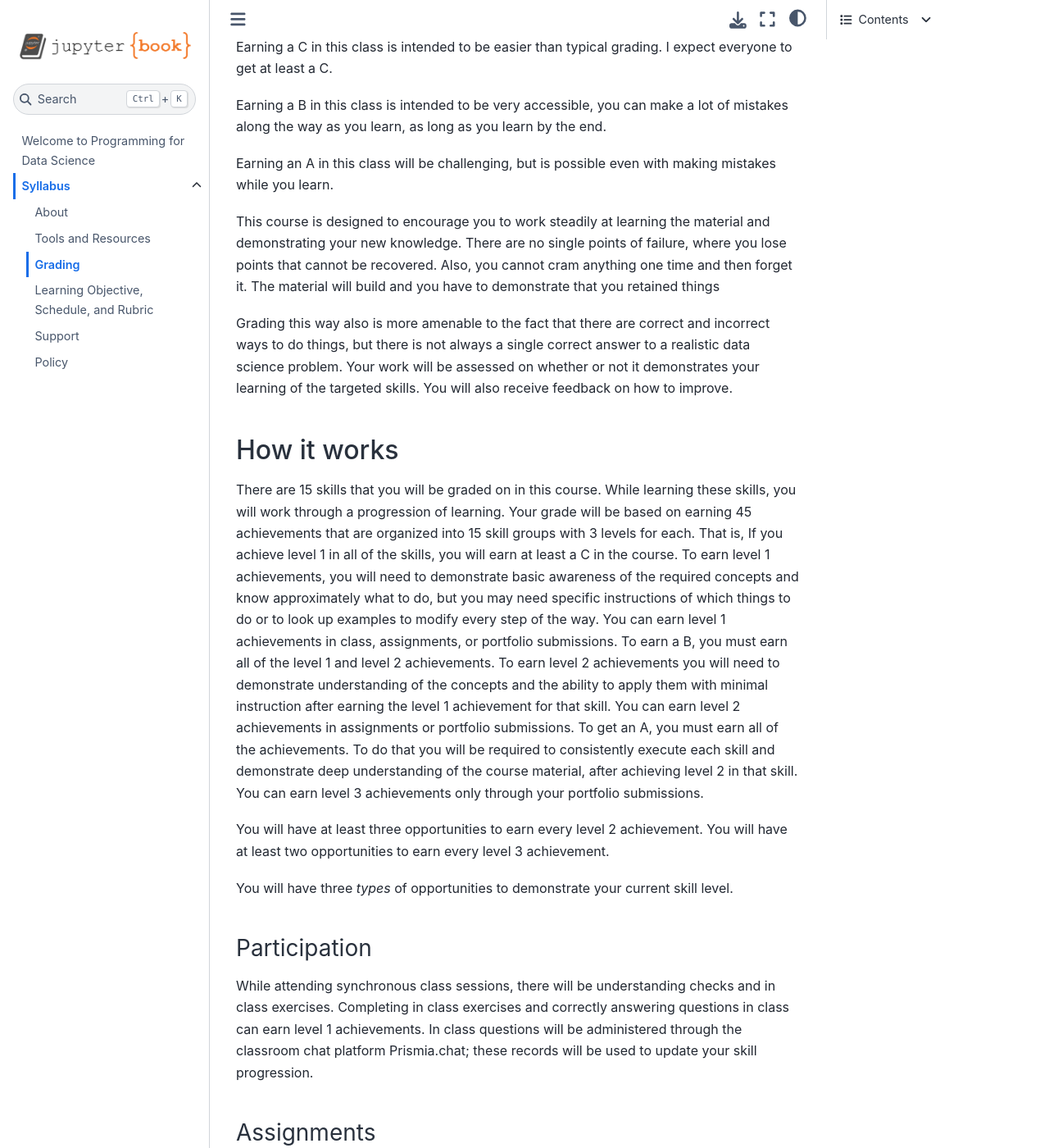
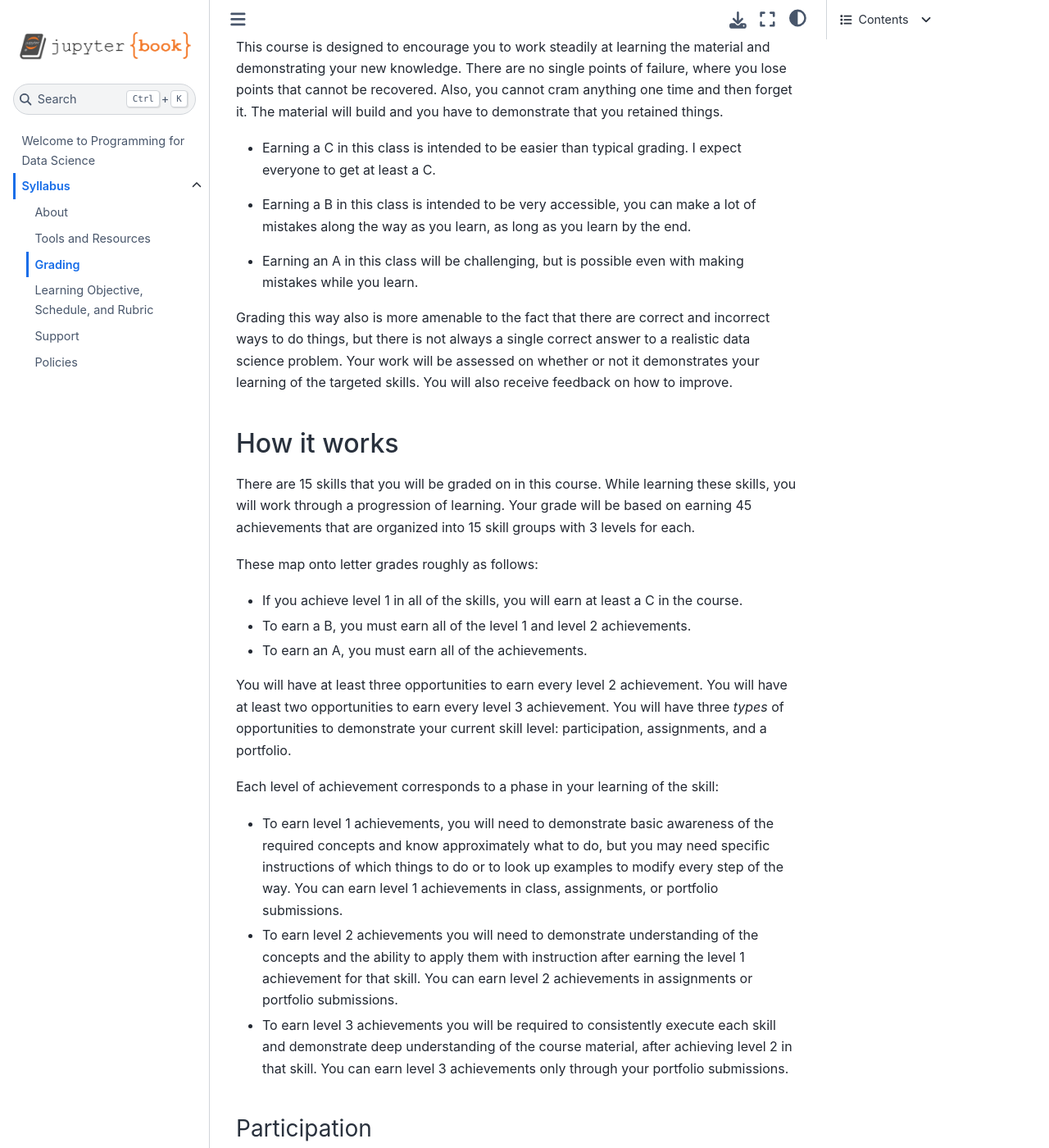
Before and after one commit to rhodyprog4ds/BrownFall20, a Jupyter Book: the page built from syllabus/grading.md, in a window 1280 px wide and 1400 px high, scrolled down 392 px. Shown: the whole window at 82% size. Built offline with Jupyter Book 1.0.4 settings and Sphinx 7.4.7 and the Sphinx Book theme 1.1.4, drawn with Linux system fonts in a browser that asks for light colours; some of the changed text lies outside the part shown.

Commit message:
more kk feedback updates

```diff
--- a/syllabus/grading.md
+++ b/syllabus/grading.md
@@ -13,7 +13,8 @@
 
 ## Grading
 
-This course will be graded on a basis of a set of *skills* (described in detail the next section of the syllabus). This is in contrast to more common grading on a basis of points earned through assignments. This section of the syllabus describes the principles and mechanics of the grading for the course.
+This section of the syllabus describes the principles and mechanics of the grading for the course.
+This course will be graded on a basis of a set of *skills* (described in detail the next section of the syllabus). This is in contrast to more common grading on a basis of points earned through assignments.
 
 +++
 
@@ -21,15 +22,17 @@
 
 Learning happens through practice and feedback. My goal as a teacher is for you to learn. The grading in this course is based on your learning of the material, rather than your completion of the activities that are assigned.
 
-Earning a C in this class is intended to be easier than typical grading. I expect everyone to get at least a C.
+
+This course is designed to encourage you to work steadily at learning the material and demonstrating your new knowledge. There are no single points of failure, where you lose points that cannot be recovered. Also, you cannot cram anything one time and then forget it. The material will build and you have to demonstrate that you retained things.
+
+- Earning a C in this class is intended to be easier than typical grading. I expect everyone to get at least a C.
 <!-- , which means you have a general understanding of Data Science and could have an educated conversation about all of the topics we cover. -->
-Earning a B in this class is intended to be very accessible, you can make a lot of mistakes along the way as you learn, as long as you learn by the end.
+- Earning a B in this class is intended to be very accessible, you can make a lot of mistakes along the way as you learn, as long as you learn by the end.
 <!-- Earning a B means that you could solve simple data science problems on your own and complete parts of more complex problems as instructed by, for example, a supervisor in an internship or entry level job.  -->
-Earning an A in this class will be challenging, but is possible even with making mistakes while you learn.
+- Earning an A in this class will be challenging, but is possible even with making mistakes while you learn.
 <!-- Earning an A means that you could solve moderately complex problems independently and discus the quality of others' data science solutions.  -->
 
 
-This course is designed to encourage you to work steadily at learning the material and demonstrating your new knowledge. There are no single points of failure, where you lose points that cannot be recovered. Also, you cannot cram anything one time and then forget it. The material will build and you have to demonstrate that you retained things
 
 Grading this way also is more amenable to the fact that there are correct and incorrect ways to do things, but there is not always a single correct answer to a realistic data science problem. Your work will be assessed on whether or not it demonstrates your learning of the targeted skills. You will also receive feedback on how to improve.
 
@@ -40,17 +43,24 @@
 There are 15 skills that you will be graded on in this course.
 While learning these skills, you will work through a progression of learning.
 Your grade will be based on earning 45 achievements that are organized into 15 skill groups with 3 levels for each.
-That is,
-If you achieve level 1 in all of the skills, you will earn at least a C in the course. To earn level 1 achievements, you will need to demonstrate basic awareness of the required concepts and know approximately what to do, but you may need specific instructions of which things to do or to look up examples to modify every step of the way. You can earn level 1 achievements in class, assignments, or portfolio submissions.
-To earn a B, you must earn all of the level 1 and level 2 achievements. To earn level 2 achievements you will need to demonstrate understanding of the concepts and the ability to apply them with minimal instruction after earning the level 1 achievement for that skill. You can earn level 2 achievements in assignments or portfolio submissions.
-To get an A, you must earn all of the achievements. To do that you will be required to consistently execute each skill and demonstrate deep understanding of the course material, after achieving level 2 in that skill. You can earn level 3 achievements only through your portfolio submissions.
+
+These map onto letter grades roughly as follows:
+  - If you achieve level 1 in all of the skills, you will earn at least a C in the course.
+  - To earn a B, you must earn all of the level 1 and level 2 achievements.
+  - To earn an A, you must earn all of the achievements.
+
+You will have at least three opportunities to earn every level 2 achievement.
+You will have at least two opportunities to earn every level 3 achievement.
+You will have three *types* of opportunities to demonstrate your current skill level: participation, assignments, and a portfolio.
+
+
+Each level of achievement corresponds to a phase in your learning of the skill:
+  - To earn level 1 achievements, you will need to demonstrate basic awareness of the required concepts and know approximately what to do, but you may need specific instructions of which things to do or to look up examples to modify every step of the way. You can earn level 1 achievements in class, assignments, or portfolio submissions.
+  - To earn level 2 achievements you will need to demonstrate understanding of the concepts and the ability to apply them with instruction after earning the level 1 achievement for that skill. You can earn level 2 achievements in assignments or portfolio submissions.
+  - To earn level 3 achievements you will be required to consistently execute each skill and demonstrate deep understanding of the course material, after achieving level 2 in that skill. You can earn level 3 achievements only through your portfolio submissions.
 
 
 
-You will have at least three opportunities to earn every level 2 achievement.
-You will have at least two opportunities to earn every level 3 achievement.
-
-You will have three *types* of opportunities to demonstrate your current skill level.
 
 #### Participation
 
```
Also changed, not shown: syllabus/about-course.md (+15 -4 lines), syllabus/course_map.md (+3 -1 lines), syllabus/tools.md (+7 -3 lines), syllabus/uri_statements.md (+1 -1 lines).
